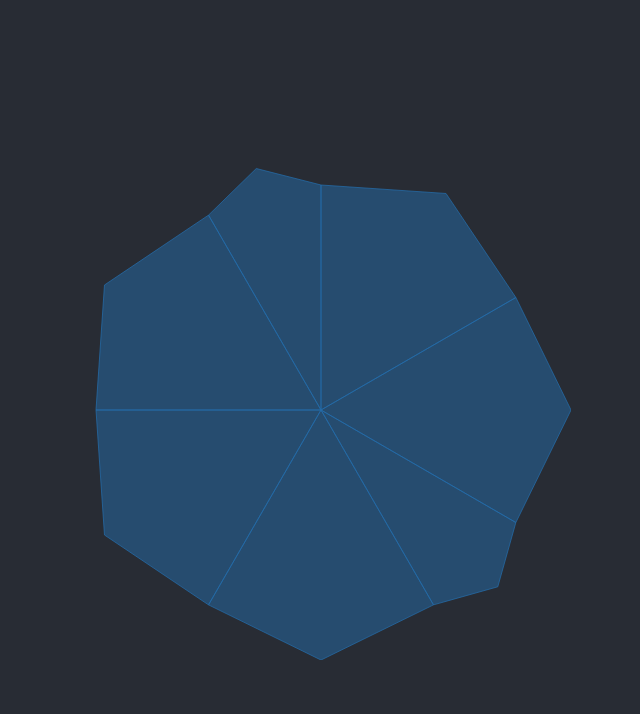
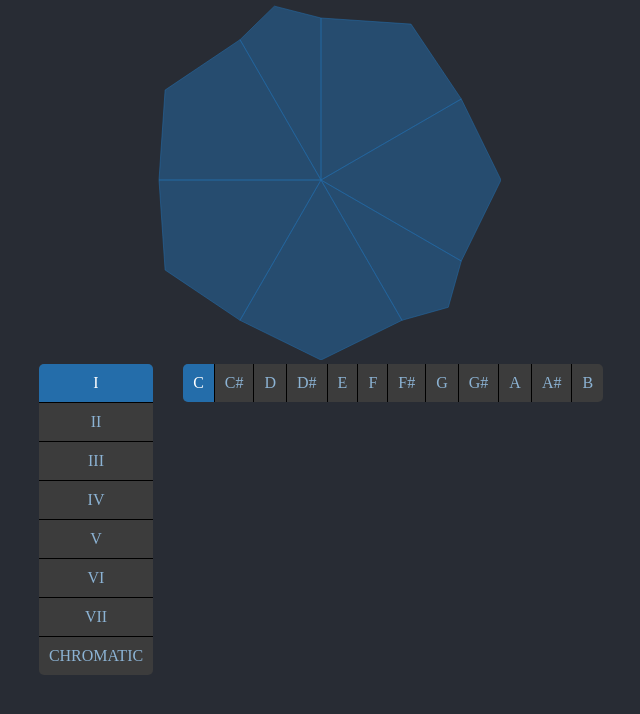
Before and after one commit to dekdekbaloo/baloo-midi-round-pad, a React app: page / in a window 1280 px wide. Shown: the top 714 px of the page, without its empty margins (319-959 px from the left). Built offline with nearby package versions, Linux system fonts and the light colour scheme.

Commit message:
selector components

```diff
--- a/package.json
+++ b/package.json
@@ -33,6 +33,7 @@
     "webpack-dev-server": "^2.5.0"
   },
   "dependencies": {
+    "classnames": "^2.2.5",
     "react": "^15.6.1",
     "react-dom": "^15.6.1"
   }
--- a/src/App.js
+++ b/src/App.js
@@ -1,12 +1,29 @@
+import ModeSelector from './components/ModeSelector'
 import React from 'react'
+import RootSelector from './components/RootSelector'
 import RoundPad from './components/RoundPad'
 import styles from './App.styl'
-
 class App extends React.Component {
+  state = {
+    currentModeIndex: 0,
+    currentRoot: 'C'
+  }
+  handleModeChange = modeIndex => {
+    this.setState({ currentModeIndex: modeIndex })
+  }
+  handleRootChange = root => {
+    this.setState({ currentRoot: root })
+  }
   render () {
     return (
-      <div className={styles.roundPadContainer}>
-        <RoundPad />
+      <div className={styles.appContainer}>
+        <div className={styles.roundPadContainer}>
+          <RoundPad mode={this.state.currentModeIndex} />
+        </div>
+        <div className={styles.selectors}>
+          <ModeSelector currentModeIndex={this.state.currentModeIndex} onModeChange={this.handleModeChange} />
+          <RootSelector currentRoot={this.state.currentRoot} onRootChange={this.handleRootChange} />
+        </div>
       </div>
     )
   }
--- a/src/App.styl
+++ b/src/App.styl
@@ -3,6 +3,8 @@ body
   background-color rgb(40, 44, 52)
 
 .roundPadContainer
-  padding-top 20vh
-  max-width 500px
+  max-width 360px
   margin auto
+
+.selectors
+  text-align center
--- /dev/null
+++ b/src/components/ModeSelector.js
@@ -0,0 +1,32 @@
+import PropTypes from 'prop-types'
+import React from 'react'
+import Select from '../ui/Select'
+
+class ModeSelector extends React.Component {
+  static propTypes ={
+    currentModeIndex: PropTypes.number.isRequired,
+    onModeChange: PropTypes.func.isRequired
+  }
+  createModeChangeHandler = i => () => {
+    this.props.onModeChange(i)
+  }
+  render () {
+    return (
+      <Select>
+        {
+          ['I', 'II', 'III', 'IV', 'V', 'VI', 'VII', 'CHROMATIC'].map((mode, i) => (
+            <Select.Option
+              onClick={this.createModeChangeHandler(i)}
+              key={mode}
+              active={this.props.currentModeIndex === i}
+            >
+              {mode}
+            </Select.Option>
+          ))
+        }
+      </Select>
+    )
+  }
+}
+
+export default ModeSelector
--- /dev/null
+++ b/src/components/RootSelector.js
@@ -0,0 +1,33 @@
+import PropTypes from 'prop-types'
+import React from 'react'
+import Select from '../ui/Select'
+
+class RootSelector extends React.Component {
+  static propTypes = {
+    currentRoot: PropTypes.string.isRequired,
+    onRootChange: PropTypes.func.isRequired
+  }
+  createRootSelectHandler = root => () => {
+    this.props.onRootChange(root)
+  }
+  render () {
+    return (
+      <Select inline>
+        {
+          ['C', 'C#', 'D', 'D#', 'E', 'F', 'F#', 'G', 'G#', 'A', 'A#', 'B'].map((root) => (
+            <Select.Option
+              onClick={this.createRootSelectHandler(root)}
+              key={root}
+              active={this.props.currentRoot === root}
+            >
+              {root}
+            </Select.Option>
+          ))
+        }
+      </Select>
+
+    )
+  }
+}
+
+export default RootSelector
--- a/src/components/RoundPad.js
+++ b/src/components/RoundPad.js
@@ -4,19 +4,11 @@ import React from 'react'
 import styles from './RoundPad.styl'
 
 class RoundPad extends React.Component {
-  static DIATONIC = 0
-  static II = 1
-  static III = 2
-  static IV = 3
-  static V = 4
-  static VI = 5
-  static VII = 6
-  static CHROMATIC = 7
   static propTypes = {
-    mode: PropTypes.oneOf([ RoundPad.DIATONIC, RoundPad.CHROMATIC ])
+    mode: PropTypes.number
   }
   static defaultProps = {
-    mode: RoundPad.DIATONIC
+    mode: 0
   }
   getPointFromDegree (degree, radius) {
     return {
@@ -33,7 +25,7 @@ class RoundPad extends React.Component {
     return (
       <svg className={styles.roundPad} viewBox='0 0 100 100'>
         {DISTANCES[this.props.mode].reduce(({ paths, lastAngle }, distance, i, distances) => {
-          const angleWidth = distance * 360 / (distances.length - 1)
+          const angleWidth = distance * 360 / (this.props.mode === 7 ? distances.length : distances.length - 1)
           const radius = 45
           const point1 = this.getPointFromDegree(lastAngle, radius)
           const arcPoint = this.getPointFromDegree(lastAngle + angleWidth * 0.5, 50)
--- /dev/null
+++ b/src/ui/Select.js
@@ -0,0 +1,36 @@
+import PropTypes from 'prop-types'
+import React from 'react'
+import cx from 'classnames'
+import styles from './Select.styl'
+
+const Select = ({ children, inline, ...props }) => (
+  <div
+    className={cx(styles.container, {
+      [styles.inline]: inline
+    })}
+    {...props}
+  >
+    {children}
+  </div>
+)
+Select.propTypes = {
+  children: PropTypes.node.isRequired,
+  inline: PropTypes.bool.isRequired
+}
+const Option = ({ children, active, ...props }) => (
+  <div
+    className={cx(styles.option, {
+      [styles.active]: active
+    })}
+    {...props}
+  >
+    {children}
+  </div>
+)
+Option.propTypes = {
+  children: PropTypes.node.isRequired,
+  active: PropTypes.bool
+}
+
+Select.Option = Option
+export default Select
--- /dev/null
+++ b/src/ui/Select.styl
@@ -0,0 +1,24 @@
+.container
+  display inline-block
+  margin 0 15px
+  background-color #3c3c3c
+  border-radius 5px
+  overflow hidden
+  vertical-align top
+  .option
+    cursor pointer
+    text-align center
+    padding 10px
+    transition all 0.5s
+    color #8cb3d4
+    &:not(:last-child)
+      border-bottom 1px solid black
+    &.active
+      color white
+      background-color rgb(36, 109, 170)
+  &.inline
+    .option
+      display inline-block
+      &:not(:last-child)
+        border-bottom 0
+        border-right 1px solid black
```
Also changed, not shown: 1 other file (tests, documents, lock files or other folders).
